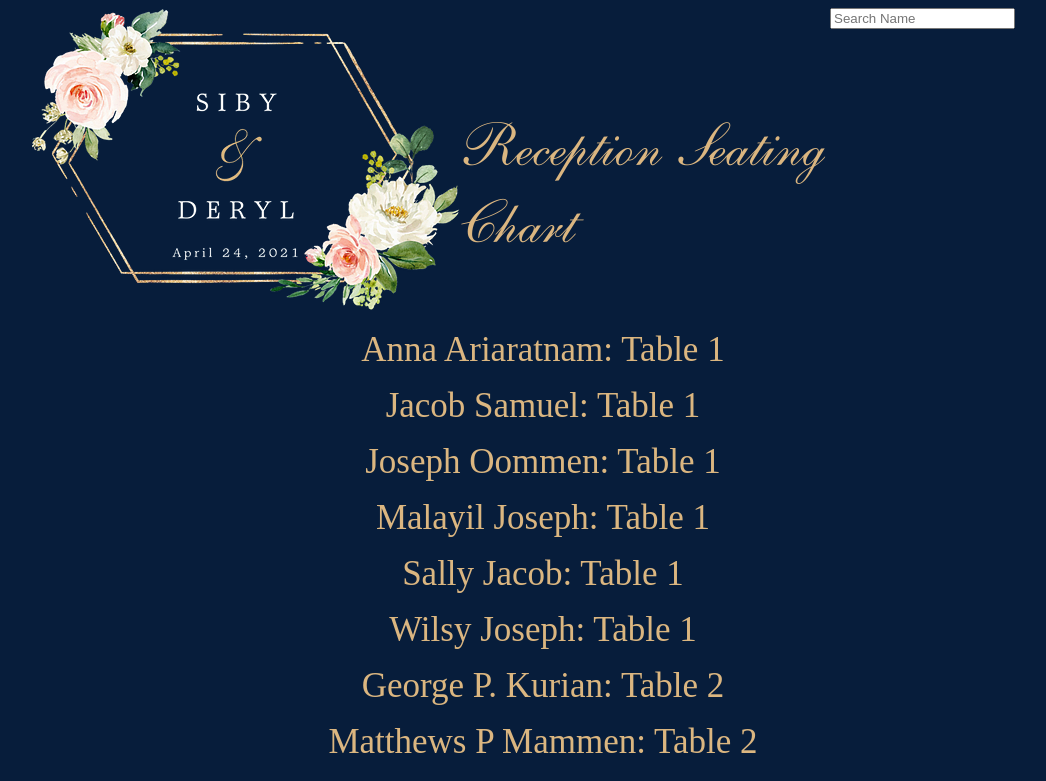
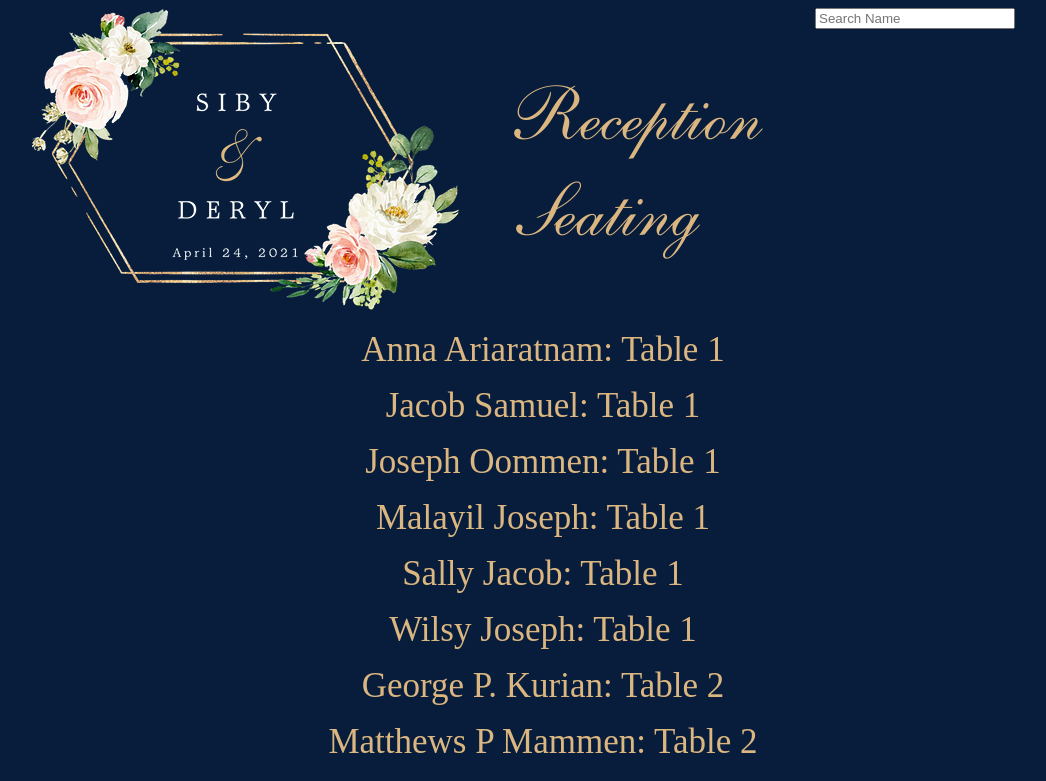
Before and after one commit to manojmpg114/DerylSiby_Wedding, an Angular app in the folder wedding-site/: page / in a window 1280 px wide. Shown: the top 781 px of the page, without its empty margins (117-1163 px from the left). Built offline with nearby package versions, Linux system fonts and the light colour scheme.

Commit message:
aws latest working set

```diff
--- a/wedding-site/src/app/app.component.html
+++ b/wedding-site/src/app/app.component.html
@@ -5,7 +5,7 @@
       <img src = "../assets/img/sibyderyl.png">
     </div>
     <div class = "colortext" >
-      Reception Seating Chart
+      Reception Seating
     </div>
 <!--
     <div class = "search">
@@ -16,7 +16,7 @@
     </div>
 -->
     <div class="md-form">
-      <input type="search" [(ngModel)]="searchText" placeholder="Search Name">
+      <input type="search" [(ngModel)]="searchText" placeholder="Search Name " style="width: 200px;">
     </div>
 
   </div>
--- a/wedding-site/src/styles.css
+++ b/wedding-site/src/styles.css
@@ -21,7 +21,7 @@ html {
 }
 
 .container {
-    max-width: 1500px;
+    max-width: 2000px;
     margin: 0 auto;         /*  will center the container on wide screen  */
     display: flex;
     justify-content: center;
@@ -43,9 +43,10 @@ html {
 
 .colortext {
     color:#dbb680;
-    font-size: 60px;
+    font-size: 75px;
     font-family: "english";
-    margin-top: 100px;
+    margin-top: 60px;
+    margin-left: 50px;
 
 
 }
```
Also changed, not shown: 2 other files (tests, documents, lock files or other folders).
